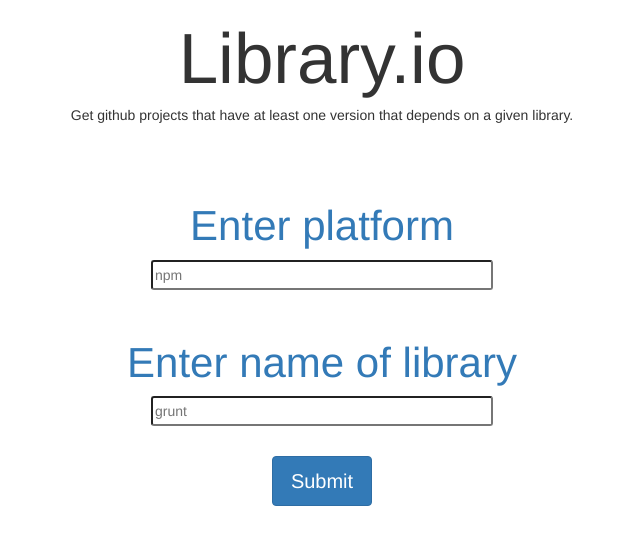
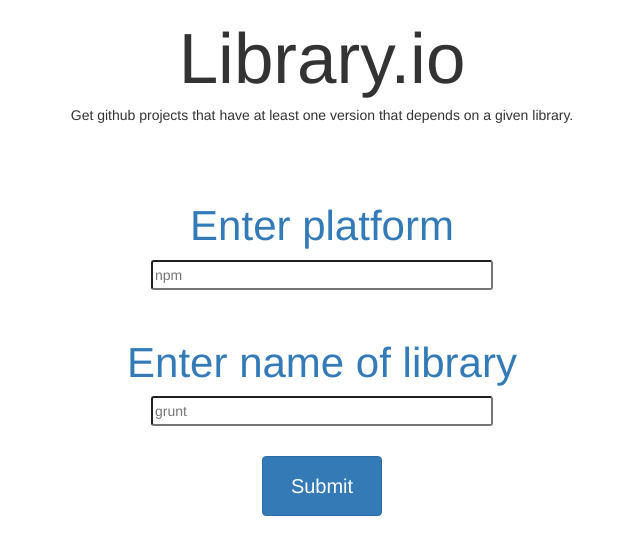
Before and after one commit to ZhukDI/homework_web, a website: page index.html in a window 1280 px wide. Shown: the whole page, without its empty margins (318-958 px from the left). Drawn offline with nearby package versions, Linux system fonts and the light colour scheme.

Commit message:
update main.css

```diff
--- a/styles/main.css
+++ b/styles/main.css
@@ -19,12 +19,12 @@
 }
 
 .btn{
-	height: 50px;
-	width: 100px;
+	height: 60px;
+	width: 120px;
 	margin-top: 10px;
 	font-size: 20px;
 }
 
 .description{
-	width: 400px;
+	width: 500px;
 }
```
